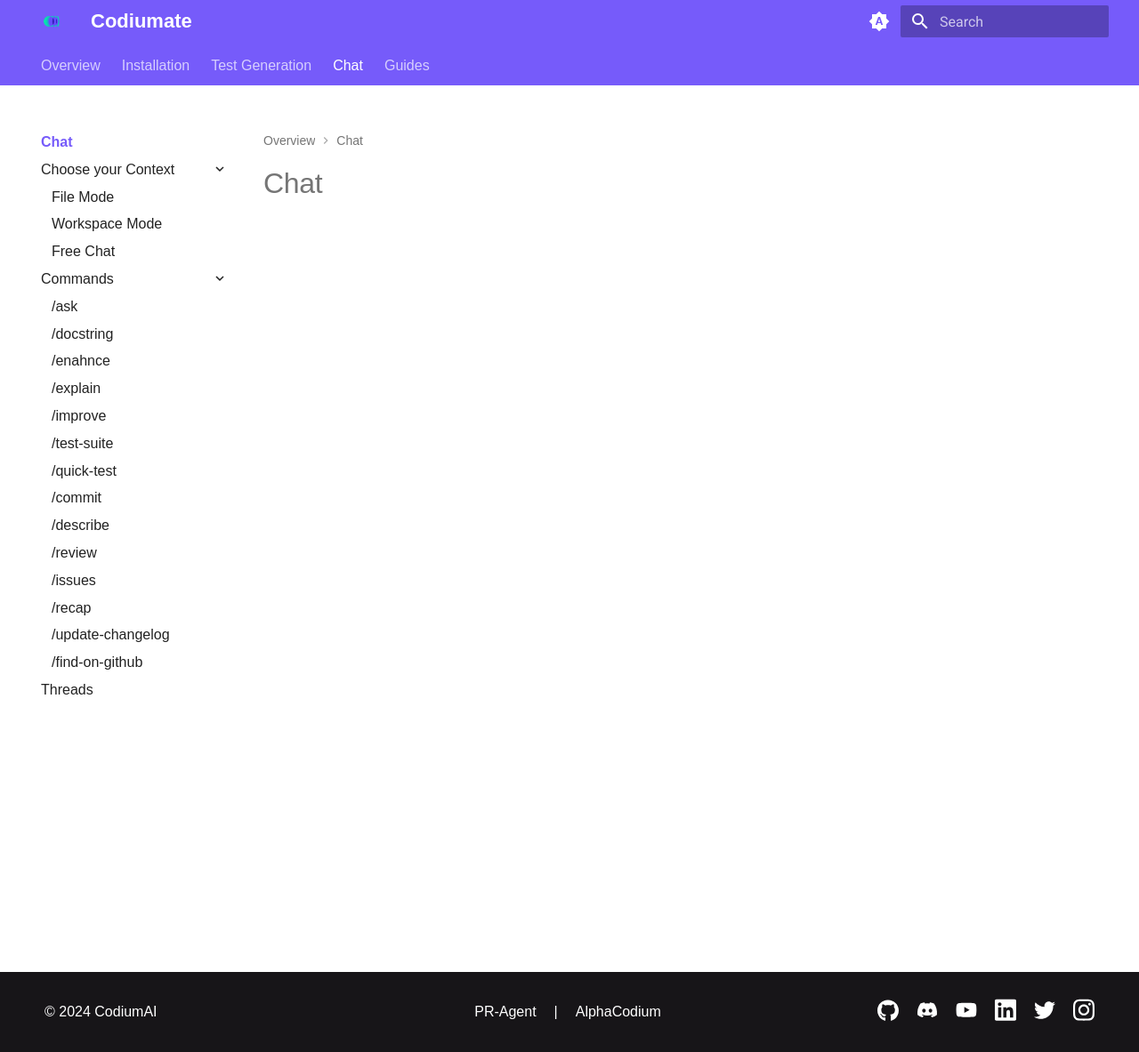
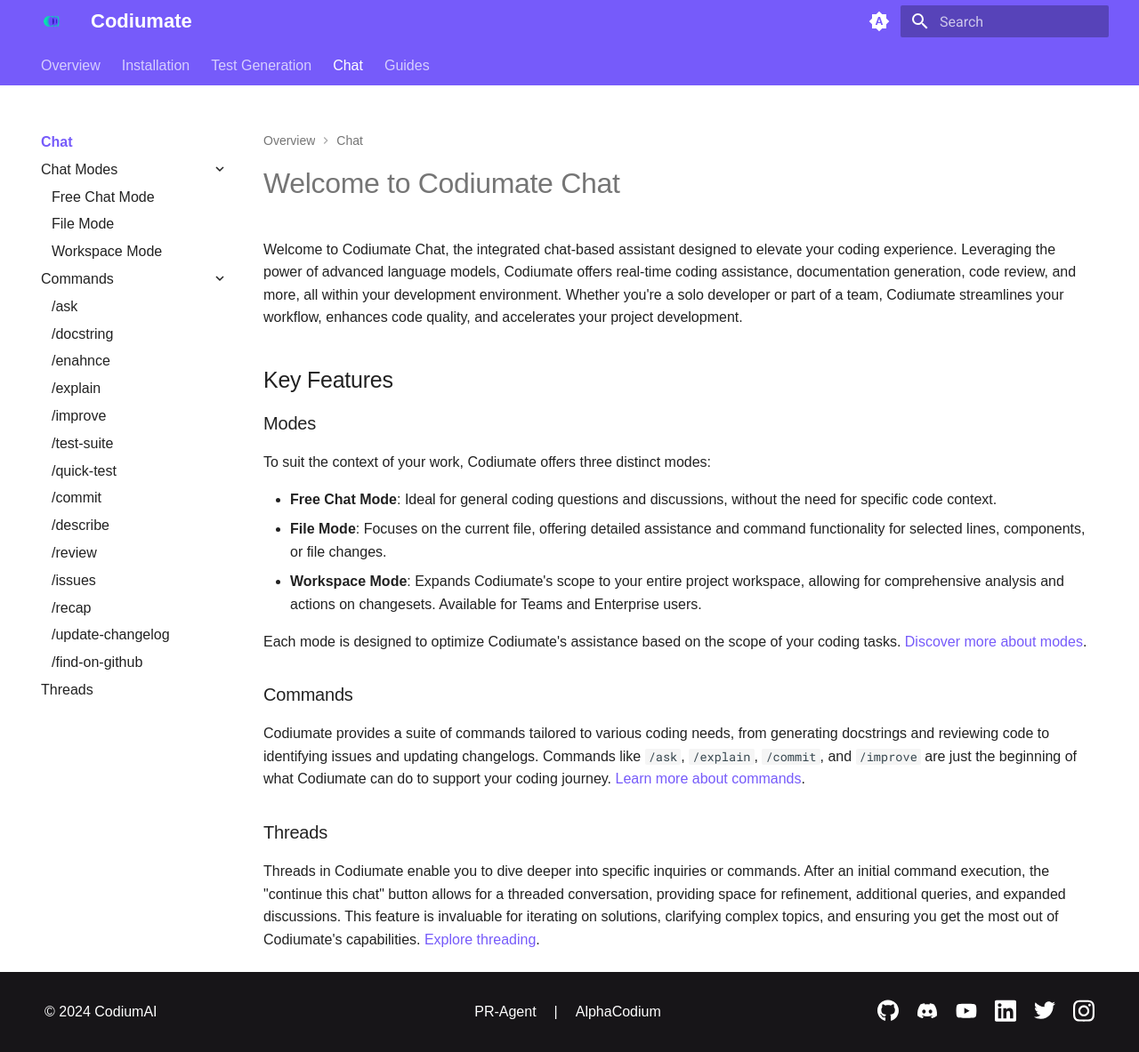
Before and after one commit to Codium-ai/codiumate-docs, an MkDocs documentation site: the page built from docs/chat/index.md, in a window 1280 px wide and 1183 px high. Shown: the whole window at 89% size. Built offline with MkDocs 1.6.1 and Material for MkDocs 9.7.7, drawn with Linux system fonts in a browser that asks for light colours.

Commit message:
Add comprehensive documentation for chat modes and threads

```diff
--- a/docs/chat/index.md
+++ b/docs/chat/index.md
@@ -1 +1,20 @@
-# Chat
+# Welcome to Codiumate Chat
+
+Welcome to Codiumate Chat, the integrated chat-based assistant designed to elevate your coding experience. Leveraging the power of advanced language models, Codiumate offers real-time coding assistance, documentation generation, code review, and more, all within your development environment. Whether you're a solo developer or part of a team, Codiumate streamlines your workflow, enhances code quality, and accelerates your project development.
+
+## Key Features
+
+### Modes
+To suit the context of your work, Codiumate offers three distinct modes:
+
+- **Free Chat Mode**: Ideal for general coding questions and discussions, without the need for specific code context.
+- **File Mode**: Focuses on the current file, offering detailed assistance and command functionality for selected lines, components, or file changes.
+- **Workspace Mode**: Expands Codiumate's scope to your entire project workspace, allowing for comprehensive analysis and actions on changesets. Available for Teams and Enterprise users.
+
+Each mode is designed to optimize Codiumate's assistance based on the scope of your coding tasks. [Discover more about modes](../modes/imdex.md).
+
+### Commands
+Codiumate provides a suite of commands tailored to various coding needs, from generating docstrings and reviewing code to identifying issues and updating changelogs. Commands like `/ask`, `/explain`, `/commit`, and `/improve` are just the beginning of what Codiumate can do to support your coding journey. [Learn more about commands](./commands/index.md).
+
+### Threads
+Threads in Codiumate enable you to dive deeper into specific inquiries or commands. After an initial command execution, the "continue this chat" button allows for a threaded conversation, providing space for refinement, additional queries, and expanded discussions. This feature is invaluable for iterating on solutions, clarifying complex topics, and ensuring you get the most out of Codiumate's capabilities. [Explore threading](../threads.md).
--- a/mkdocs.yml
+++ b/mkdocs.yml
@@ -16,11 +16,11 @@
     # - Running Tests: 'tests/running-tests.md'
   - Chat:
     - 'chat/index.md'
-    - Choose your Context:
-      - 'chat/context/index.md'
-      - File Mode: 'chat/context/file-mode.md'
-      - Workspace Mode: 'chat/context/workspace-mode.md'
-      - Free Chat: 'chat/context/free-chat.md'
+    - Chat Modes:
+      - 'chat/modes/index.md'
+      - Free Chat Mode: 'chat/modes/free-chat.md'
+      - File Mode: 'chat/modes/file-mode.md'
+      - Workspace Mode: 'chat/modes/workspace-mode.md'
     - Commands:
       - 'chat/commands/index.md'
       - /ask: 'chat/commands/ask.md'
@@ -128,7 +128,7 @@
       emoji_generator: !!python/name:materialx.emoji.to_svg
   - toc:
       title: On this page
-      toc_depth: 3
+      toc_depth: 2
       permalink: true
   - pymdownx.tabbed:
       alternate_style: true
```
Also changed, not shown: docs/chat/commands/ask.md (+1 -1 lines), docs/chat/commands/issues.md (+1 -1 lines), docs/chat/context/index.md (deleted, +0 -6 lines), docs/chat/modes/file-mode.md (added, +63 -0 lines), docs/chat/modes/free-chat.md (added, +27 -0 lines), docs/chat/modes/index.md (added, +17 -0 lines), docs/chat/modes/workspace-mode.md (added, +38 -0 lines), docs/chat/threads.md (+50 -0 lines), docs/chat/context/file-mode.md (deleted), docs/chat/context/free-chat.md (deleted), docs/chat/context/workspace-mode.md (deleted).
